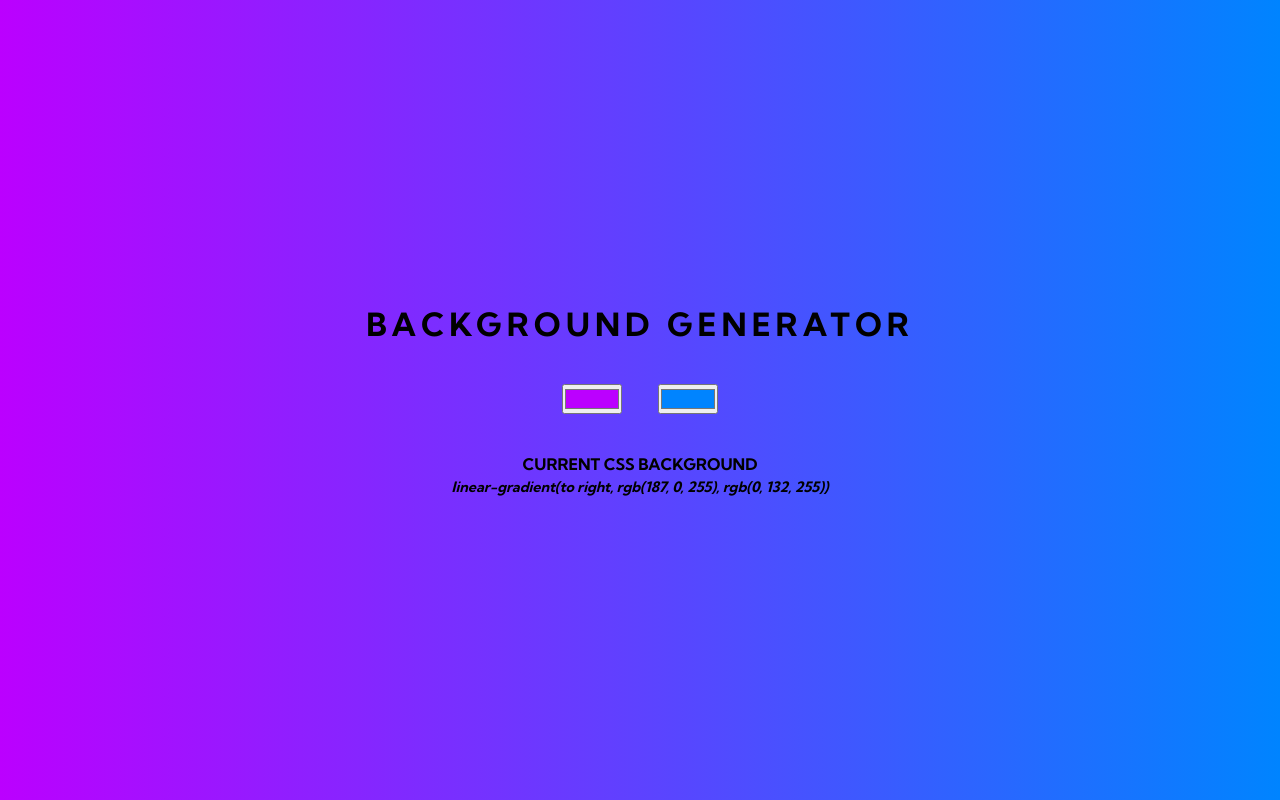
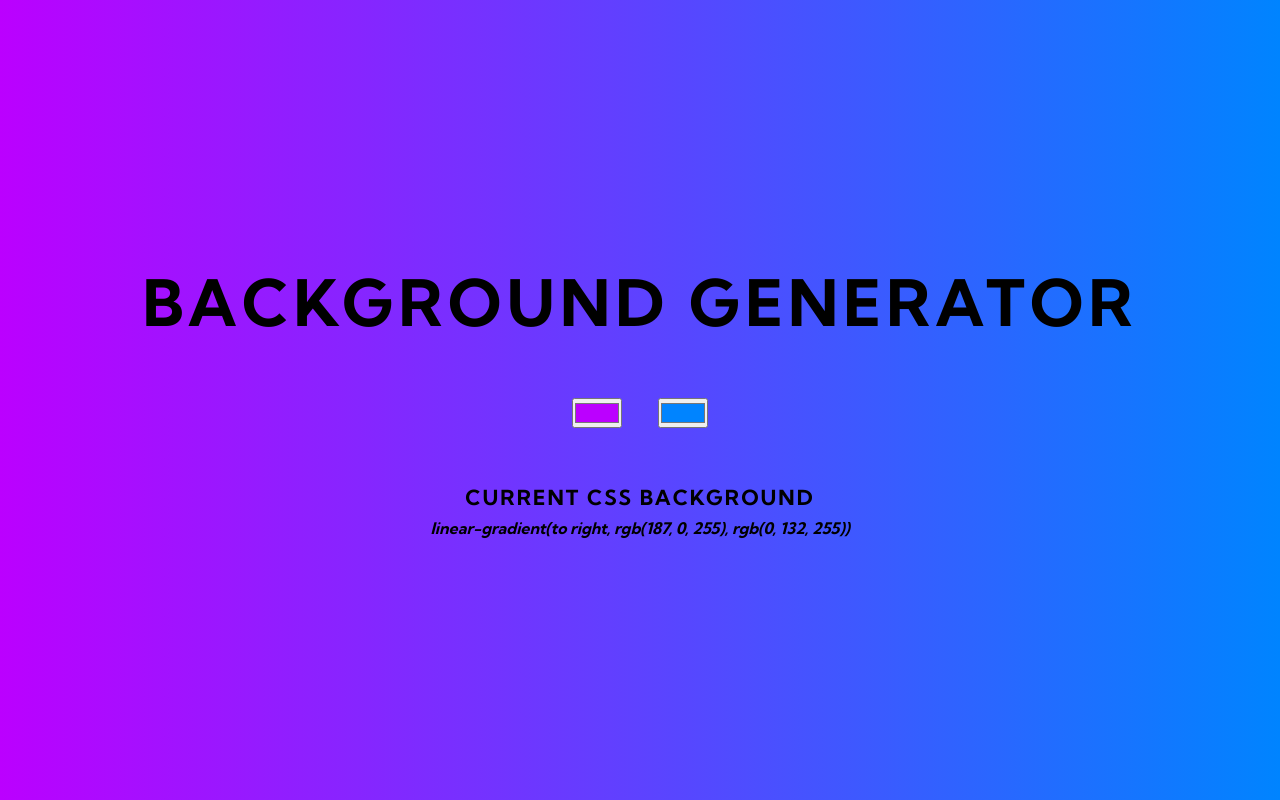
Before and after one commit to Ghidyon/gradient-generator, a plain HTML site: page index.html in a window 1280 px wide. Drawn offline with Linux system fonts and the light colour scheme.

Commit message:
final commit

```diff
--- a/index.html
+++ b/index.html
@@ -8,8 +8,8 @@
     <meta name="keywords" content="Gradient Background">
     <meta name="author" content="Gideon Akunana">
     <title>Gradient Background</title>
+    <link href="https://fonts.googleapis.com/css2?family=Kumbh+Sans:wght@300;400;700&display=swap" rel="stylesheet">
     <link rel="stylesheet" href="style.css">
-    <link href="https://fonts.googleapis.com/css2?family=Kumbh+Sans:wght@300;400;700&display=swap" rel="stylesheet">
 </head>
 
 <body>
--- a/style.css
+++ b/style.css
@@ -40,6 +40,7 @@ h1 {
 
 h4 {
     text-transform: uppercase;
+    letter-spacing: 2px;
     margin-bottom: .3rem;
 }
 
@@ -49,8 +50,26 @@ h5 {
 }
 
 @media (min-width: 768px) {
-    #color1, #color2 {
-        width: 60px;
-        height: 30px;
+    h1, input {
+        margin-bottom: 3.5rem;
+    }
+
+    h1 {
+        font-size: 2.5rem;
+    }
+
+    h4 {
+        margin-bottom: .5rem;
+        font-size: 1.3rem;
+    }
+
+    h5 {
+        font-size: 1rem;
     }
 }
+
+@media (min-width: 992px) {
+    h1 {
+        font-size: 4rem;
+    }
+}
```
